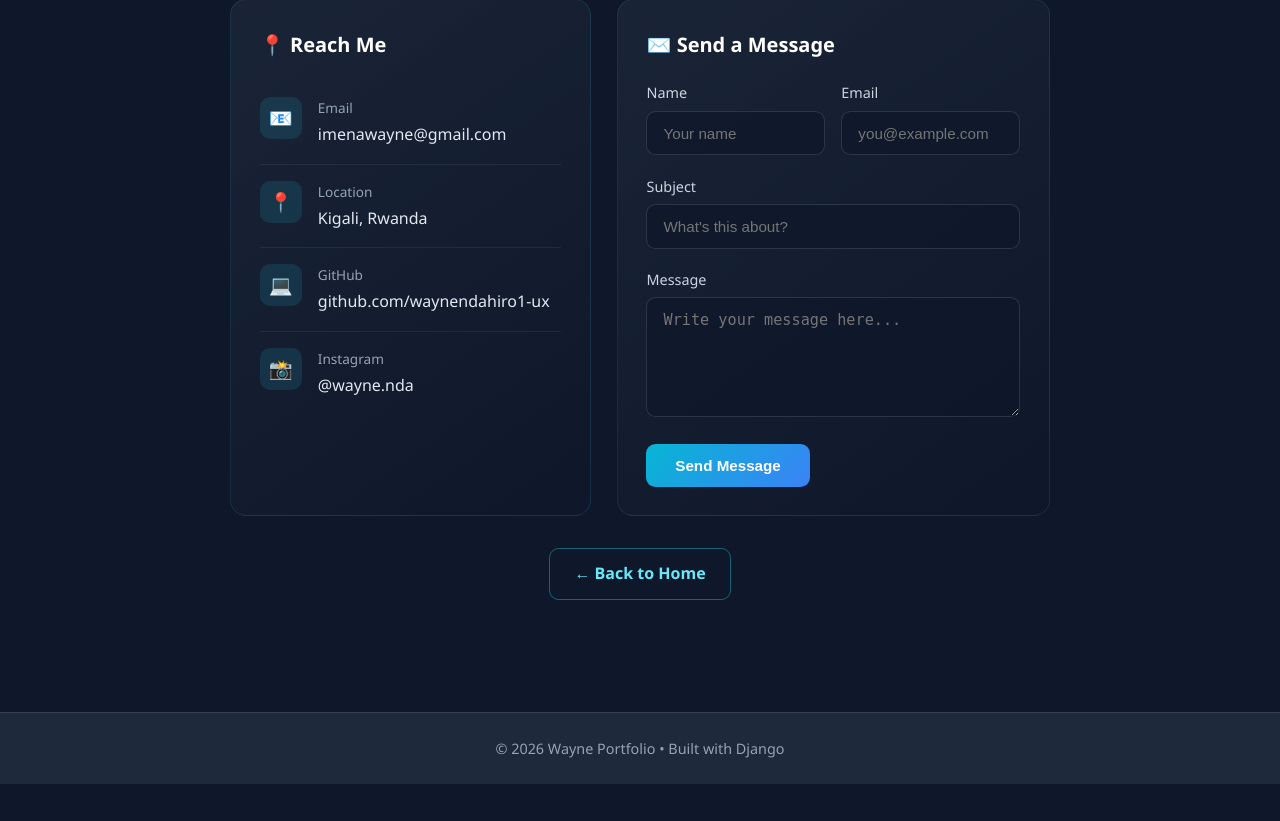
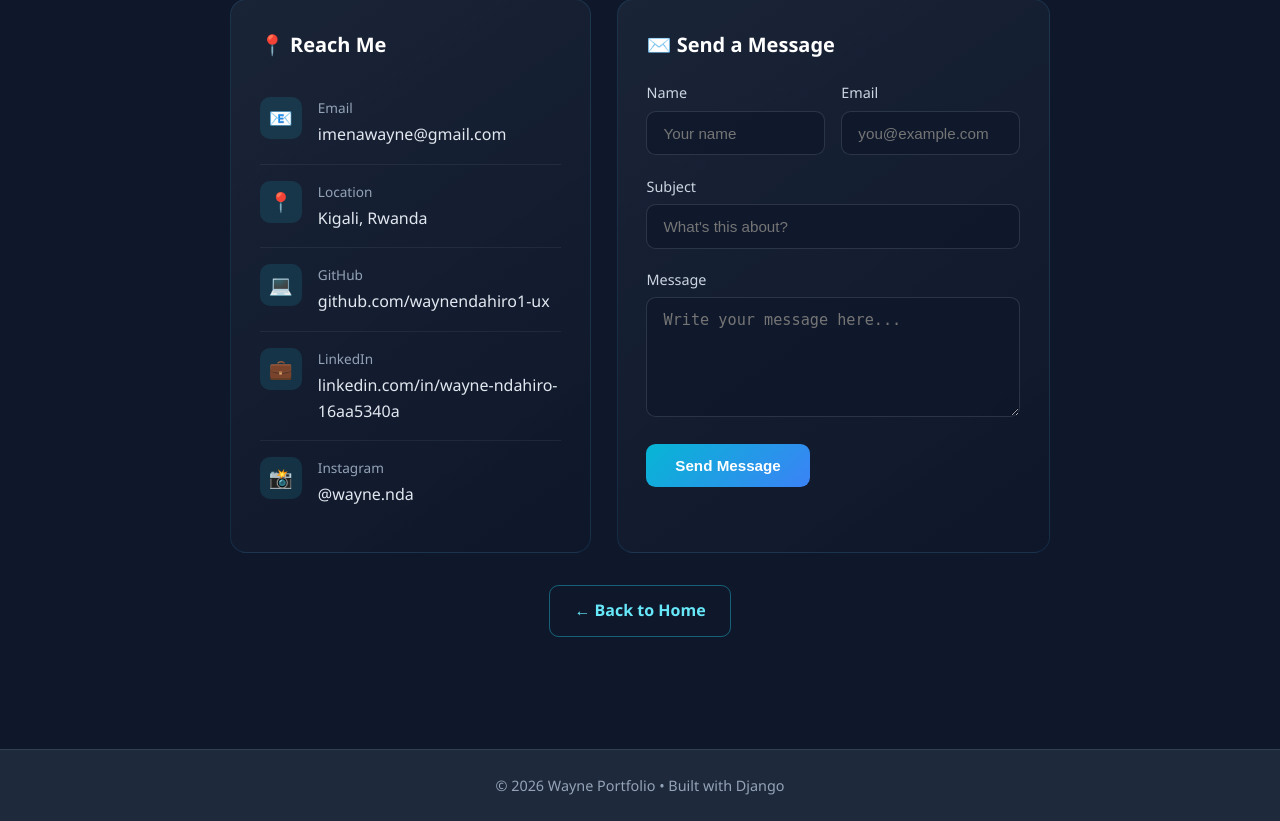
Before and after one commit to waynendahiro1-ux/wayne-portfolio, a Django app: page /contact/ in a window 1280 px wide. Shown: the part 342-1163 px from the top of the page. Before the commit the page ends 1126 px from the top, so only its background shows below. Run offline with Django 4.2, Linux system fonts and the light colour scheme.

Commit message:
Make contact email link open Gmail in the browser

```diff
--- a/templates/main/contact.html
+++ b/templates/main/contact.html
@@ -225,7 +225,7 @@
           <div class="contact-icon">📧</div>
           <div>
             <div class="contact-label">Email</div>
-            <a href="mailto:imenawayne@gmail.com" class="contact-value">imenawayne@gmail.com</a>
+            <a href="https://mail.google.com/mail/?view=cm&fs=1&to=imenawayne@gmail.com" target="_blank" rel="noopener" class="contact-value">imenawayne@gmail.com</a>
           </div>
         </li>
         <li>
@@ -241,6 +241,15 @@
             <div class="contact-label">GitHub</div>
             <a href="https://github.com/waynendahiro1-ux" target="_blank" class="contact-value">
               github.com/waynendahiro1-ux
+            </a>
+          </div>
+        </li>
+        <li>
+          <div class="contact-icon">💼</div>
+          <div>
+            <div class="contact-label">LinkedIn</div>
+            <a href="https://www.linkedin.com/in/wayne-ndahiro-16aa5340a" target="_blank" rel="noopener" class="contact-value">
+              linkedin.com/in/wayne-ndahiro-16aa5340a
             </a>
           </div>
         </li>
```
